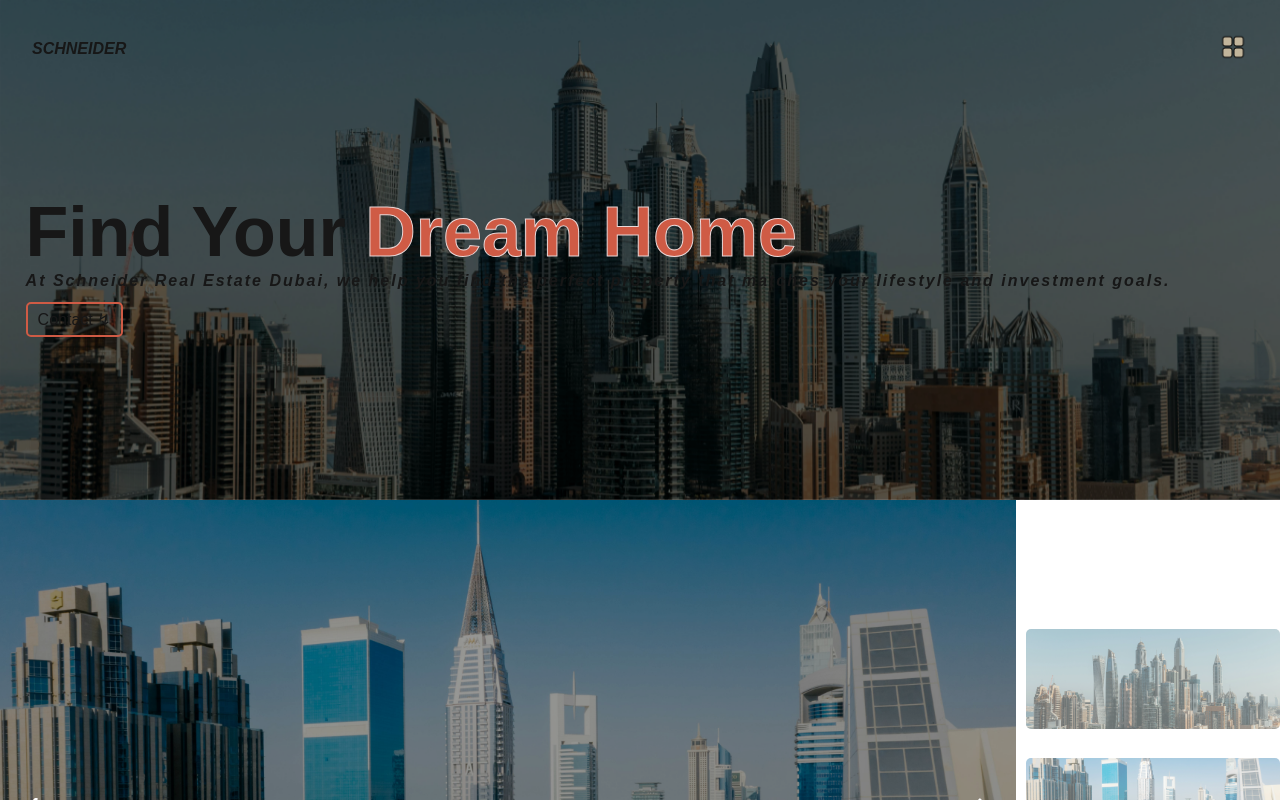
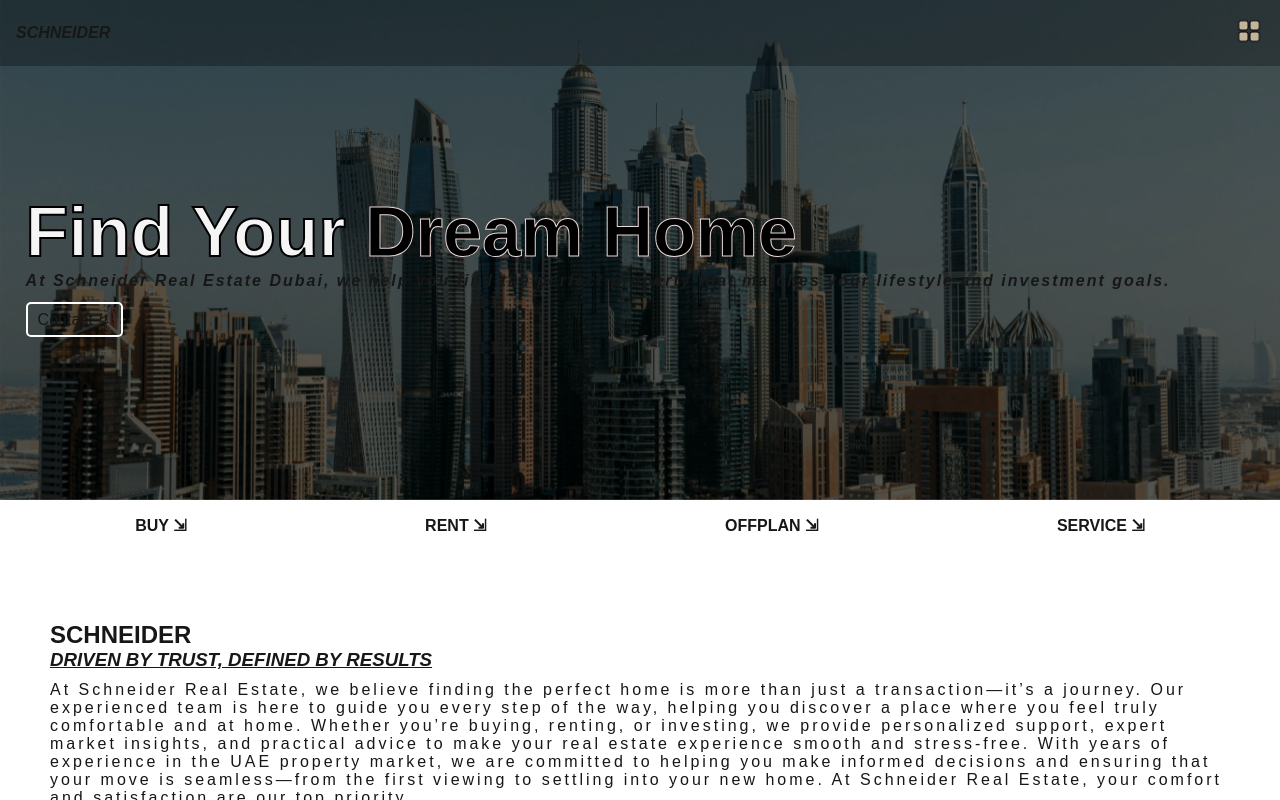
Before and after one commit to Hawinf/SCHNEIDER-Real-Estate, a Next.js app: page / in a window 1280 px wide. Shown: the top 800 px of the page. Built offline with nearby package versions, Linux system fonts and the light colour scheme.

Commit message:
adding new components

```diff
--- a/package.json
+++ b/package.json
@@ -9,6 +9,7 @@
   },
   "dependencies": {
     "@gsap/react": "^2.1.2",
+    "aos": "^2.3.4",
     "framer-motion": "^12.23.24",
     "gsap": "^3.13.0",
     "next": "16.0.1",
--- a/src/app/page.js
+++ b/src/app/page.js
@@ -7,13 +7,24 @@ import gsap from "gsap";
 import { useGSAP } from "@gsap/react";
 import Menu from "@/components/menu/Menu";
 import Header from "@/components/header/Header";
+import Colummenu from "@/components/colummenu/Colummenu";
+import About from "@/components/about/About";
 import Slider from "@/components/slider/Slider";
 
+import 'aos/dist/aos.css';
+import AOS from 'aos';
+
 export default function Home() {
+  useEffect(() => {
+    AOS.init({ duration: 1000, once: true });
+  }, []);
+
   return (
     <main>
       <Menu />
       <Header />
+      <Colummenu />
+      <About />
       <Slider />
     </main>
   );
--- /dev/null
+++ b/src/components/about/About.js
@@ -0,0 +1,16 @@
+import React from "react";
+import './about.css';
+
+const About = () => {
+    return (
+        <main className="about-secton" >
+            <nav className="about-left">
+                <h1 data-aos="fade-up">SCHNEIDER</h1>
+                <h3 data-aos="slide-right"><i>DRIVEN BY TRUST, DEFINED BY RESULTS</i></h3>
+                <p data-aos="slide-left">At Schneider Real Estate, we believe finding the perfect home is more than just a transaction—it’s a journey. Our experienced team is here to guide you every step of the way, helping you discover a place where you feel truly comfortable and at home. Whether you’re buying, renting, or investing, we provide personalized support, expert market insights, and practical advice to make your real estate experience smooth and stress-free. With years of experience in the UAE property market, we are committed to helping you make informed decisions and ensuring that your move is seamless—from the first viewing to settling into your new home. At Schneider Real Estate, your comfort and satisfaction are our top priority.</p>
+            </nav>
+        </main>
+    );
+};
+
+export default About;
--- /dev/null
+++ b/src/components/about/about.css
@@ -0,0 +1,10 @@
+.about-secton {
+    margin: 70px 50px;
+}
+.about-secton h3 {
+    text-decoration: underline;
+}
+.about-secton p {
+    letter-spacing: 3px;
+    margin-top: 10px;
+}
--- /dev/null
+++ b/src/components/colummenu/Colummenu.js
@@ -0,0 +1,24 @@
+import Link from "next/link";
+import React from "react";
+import './colummenu.css';
+
+const Colummenu = () => {
+    return (
+        <main className="colummenu-section" data-aos="fade-up">
+            <div className="colummenu-item">
+                <Link href='/'>BUY &#8690;</Link>
+            </div>
+            <div className="colummenu-item">
+                <Link href='/'>RENT &#8690;</Link>
+            </div>
+            <div className="colummenu-item">
+                <Link href=''>OFFPLAN &#8690;</Link>
+            </div>
+            <div className="colummenu-item">
+                <Link href=''>SERVICE &#8690;</Link>
+            </div>
+        </main>
+    );
+};
+
+export default Colummenu;
--- /dev/null
+++ b/src/components/colummenu/colummenu.css
@@ -0,0 +1,19 @@
+.colummenu-section {
+    display: flex;
+    justify-content: space-around;
+    border: 1px solid white;
+    padding: 15px;
+}
+.colummenu-item {
+    font-size: 16px;
+    font-weight: 700;
+}
+
+@media (max-width:768px) {
+    .colummenu-section {
+        padding: 10px;
+    }
+    .colummenu-item {
+        font-size: 13px;
+    }
+}
--- a/src/components/header/Header.js
+++ b/src/components/header/Header.js
@@ -43,9 +43,9 @@ export default function Header() {
       </AnimatePresence>
     </div>
     <main className='header-section'>
-        <h1>Find Your <span>Dream Home</span></h1>
-        <h4><i>At Schneider Real Estate Dubai, we help you find the perfect property that matches your lifestyle and investment goals.</i></h4>
-        <div className='header-contact'>
+        <h1 data-aos="slide-right">Find Your <span>Dream Home</span></h1>
+        <h4 data-aos="slide-left"><i>At Schneider Real Estate Dubai, we help you find the perfect property that matches your lifestyle and investment goals.</i></h4>
+        <div className='header-contact' data-aos="slide-right">
             <Link href='/https://wa.me/971589865555' className='contact-item'>Contact &#8623;</Link>
         </div>
     </main>
--- a/src/components/header/header.css
+++ b/src/components/header/header.css
@@ -41,14 +41,16 @@
     font-family: 'Bebas Neue', sans-serif;
     font-size: 70px;
     font-weight: 700;
+    -webkit-text-fill-color: whitesmoke;
+    -webkit-text-stroke-width: 2px;
+    color: black;
 }
 .header-section h1 span {
     font-family: 'Bebas Neue', sans-serif;
     font-size: 70px;
-    -webkit-text-fill-color: #cf5b45;
+    -webkit-text-fill-color: black;
     -webkit-text-stroke-width: 1px;
     color: #ebd8d8;
-    margin-top: 30px;
 }
 .header-section h4 {
     letter-spacing: 2px;
@@ -58,7 +60,7 @@
 
 }
 .header-contact .contact-item {
-    border: 2px solid #cf5b45;
+    border: 2px solid #fff;
     border-radius: 5px;
     /* width: 80px; */
     padding: 7px 10px;
--- a/src/components/menu/Menu.js
+++ b/src/components/menu/Menu.js
@@ -5,6 +5,9 @@ import "./menu.css";
 import gsap from "gsap";
 import { useGSAP } from "@gsap/react";
 import Image from "next/image";
+
+import AOS from "aos";
+  import "aos/dist/aos.css";
 
 const menuLinks = [
     { path: "/", label: "Home"},
@@ -44,7 +47,7 @@ useEffect(() => {
     } else {
         tl.current.reverse();
     }
-}, [isMenuOpen]);``
+}, [isMenuOpen]);
 
 
 
@@ -56,10 +59,10 @@ useEffect(() => {
     return (
         <main className="menu-container" ref={container}>
             <nav className="menu-bar">
-                <main className="menu-logo">
+                <main className="menu-logo" data-aos="slide-right">
                     <h4 href="/"><i>SCHNEIDER</i></h4>
                 </main>
-                <main className="menu-open" onClick={toggleMenu}>
+                <main className="menu-open" onClick={toggleMenu} data-aos="slide-left">
                 <Image
                     src="/burger-menu.png"
                     alt="Menu SCHNEIDER"
--- a/src/components/menu/menu.css
+++ b/src/components/menu/menu.css
@@ -4,11 +4,12 @@
     top: 0;
     left: 0;
     width: 100vw;
-    padding: 2em;
+    padding: 1em;
     display: flex;
     justify-content: space-between;
     align-items: center;
     z-index: 1;
+    background-color: rgba(0, 0, 0, 0.302);
 }
 .menu-bar a,
 .menu-open p {
--- a/src/components/slider/Slider.js
+++ b/src/components/slider/Slider.js
@@ -27,7 +27,7 @@ export default function Slider() {
   ];
 
   return (
-    <div className="sliderWrapper">
+    <div className="sliderWrapper" data-aos="slide-right">
       {/* Main Slider */}
       <Swiper
         onSwiper={(swiper) => (mainSwiperRef.current = swiper)}
```
Also changed, not shown: src/components/slider/slider.css (line endings or trailing spaces), 1 other file (tests, documents, lock files or other folders).
